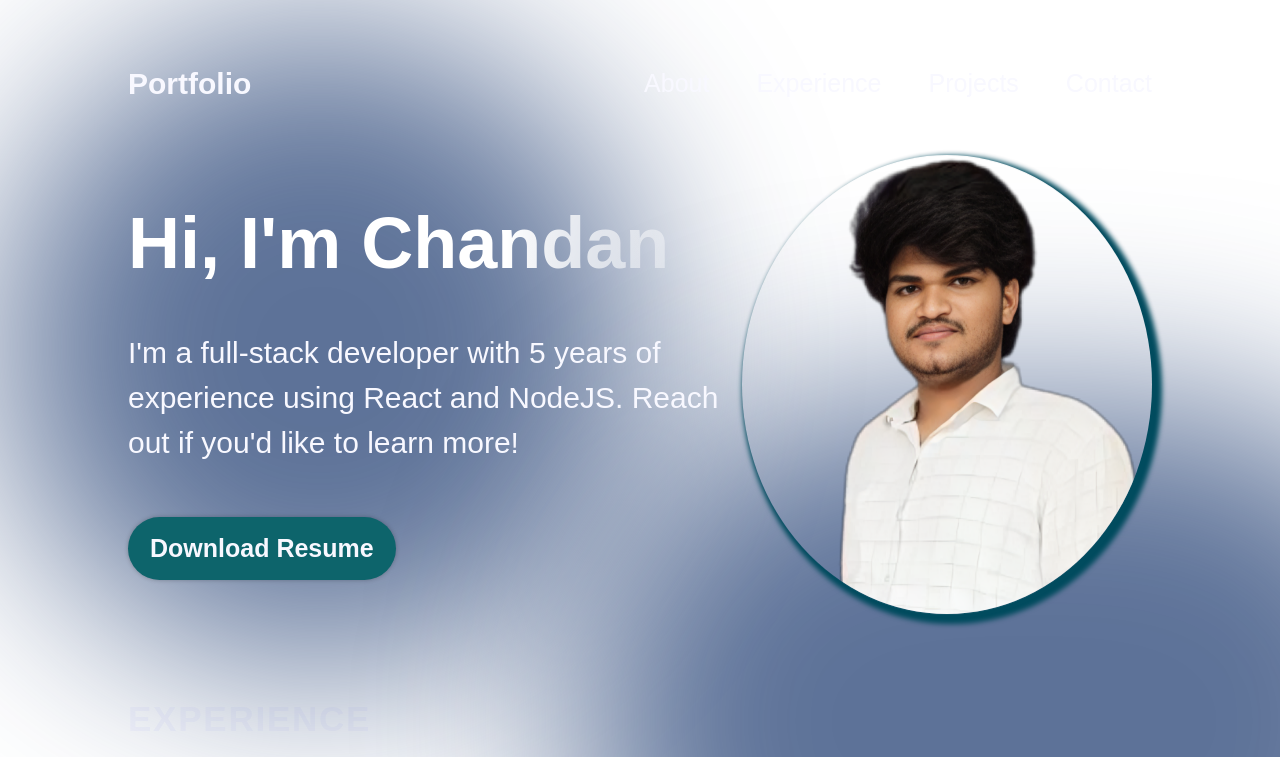
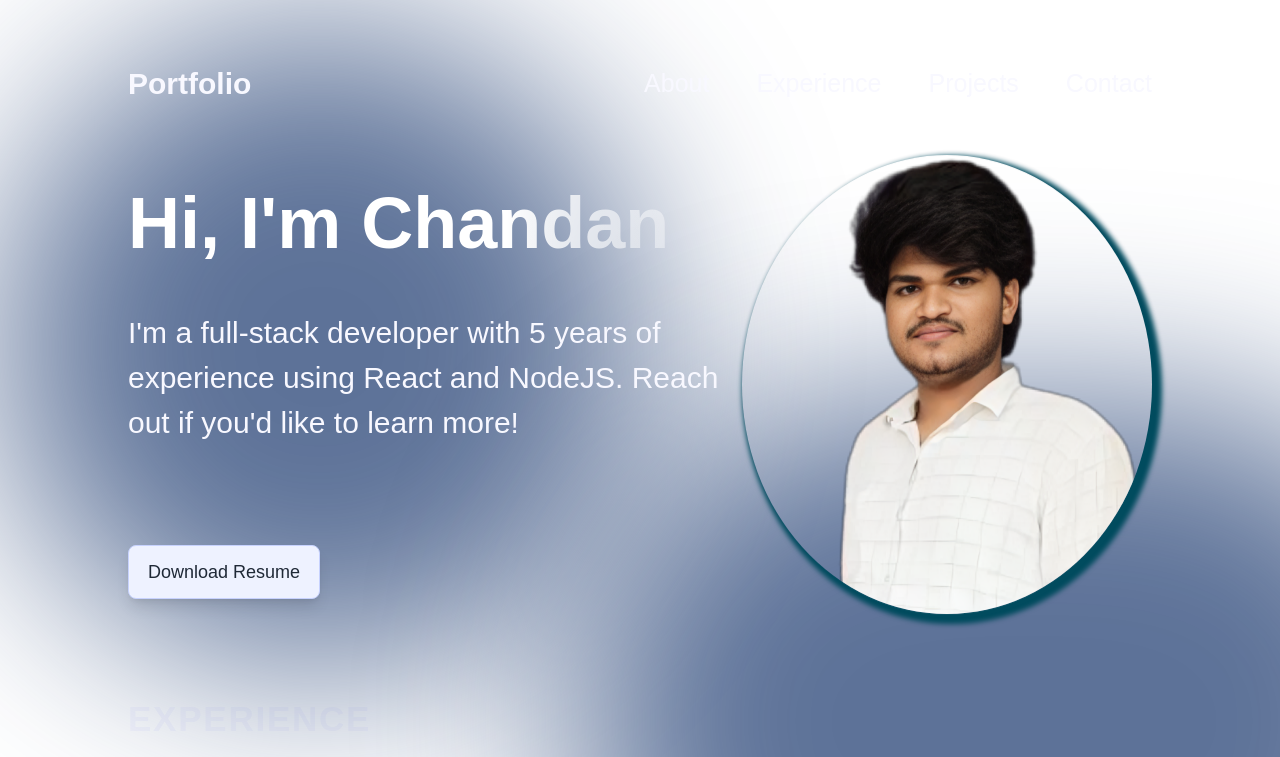
Before and after one commit to Tribhuvan-Web/chandan-kumar-portfolio, a React (Vite) app: page / in a window 1280 px wide. Shown: the top 757 px of the page. Built offline with nearby package versions, Linux system fonts and the light colour scheme.

Commit message:
Uploaded resume

```diff
--- a/src/components/Hero/Hero.jsx
+++ b/src/components/Hero/Hero.jsx
@@ -1,15 +1,9 @@
 import React from "react";
 import styles from "./Hero.module.css";
 import { getImageUrl } from "../../utils";
+import { FiArrowDownCircle } from "react-icons/fi";
 
 export const Hero = () => {
-  const handleDownload = () => {
-    const link = document.createElement("a");
-    link.href = "/assets/Resume-Bzs8Nt7N.pdf";
-    link.download = "Resume-Bzs8Nt7N.pdf";
-    link.click();
-  };
-
   return (
     <section className={styles.container}>
       <div className={styles.content}>
@@ -18,9 +12,16 @@ export const Hero = () => {
           I'm a full-stack developer with 5 years of experience using React and
           NodeJS. Reach out if you'd like to learn more!
         </p>
-        <button onClick={handleDownload} className={styles.contactBtn}>
-          Download Resume
-        </button>
+        <a
+          download="Resume.pdf"
+          href="/files/Resume.pdf"
+          className="font-general-medium flex p-3 justify-center items-center w-36 sm:w-48 mt-12 mb-6 sm:mb-0 text-lg border border-indigo-200 dark:border-ternary-dark py-2.5 sm:py-3 shadow-lg rounded-lg bg-indigo-50 focus:ring-1 focus:ring-indigo-900 hover:bg-teal-700 text-gray-800 hover:text-white duration-500"
+          aria-label="Download Resume"
+        >
+          <span className="text-sm sm:text-lg font-general-medium duration-100">
+            Download Resume
+          </span>
+        </a>
       </div>
       <img
         src={getImageUrl("hero/heroImage.png")}
```
Also changed, not shown: 1 other file (tests, documents, lock files or other folders).
